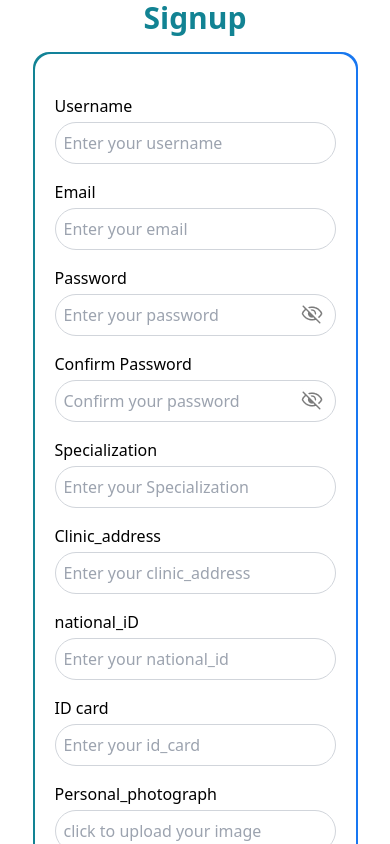
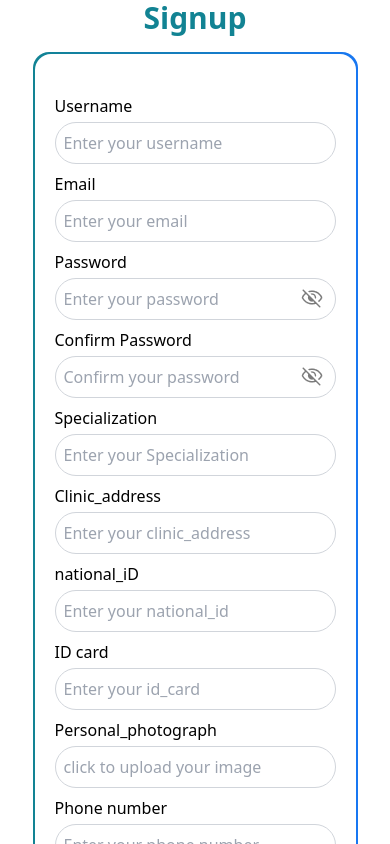
Before and after one commit to Medical-Society/Doctor-Website, a React (Vite) app: page / in a window 390 px wide. Shown: the top 844 px of the page. Built offline with nearby package versions, Linux system fonts and the light colour scheme.

Commit message:
finish the responsive design

```diff
--- a/src/Pages/Signup.tsx
+++ b/src/Pages/Signup.tsx
@@ -43,7 +43,7 @@
   }
 const renderFormInputList = FormInputlist.map(input => (
     <div key={input.id}>
-       <div className='flex flex-col gap-1 relative'>
+       <div className='flex flex-col gap-1 relative lg:w-96'>
             <label>{input.label}</label>
             <input
                 type={(input.id === 'password'  && showPassword) || ( input.id === 'confirmPassword' && showConfirmPassword) ? 'text' : input.type}
@@ -74,13 +74,14 @@
     <div className="min-h-screen flex justify-center items-center">
       <div className="lg:w-1/2 w-full max-w-lg flex flex-col justify-center items-center">
         <h1 className="text-primary text-3xl font-bold mb-4">Signup</h1>
-        <div className="rounded-2xl bg-gradient-to-r from-primary to-secondary p-0.5 w-10/12 max-w-md">
-          <form className="flex flex-col bg-white rounded-2xl py-10 px-5 gap-4  xl:justify-start" onSubmit={handleCliker}>
-            {renderFormInputList}
-            <Button text="Signup" />
-            <HaveAccountOrNot type="signup" />
-          </form>
+        <div className="rounded-2xl bg-gradient-to-r from-primary to-secondary p-0.5 w-10/12 max-w-md lg:min-w-max mb-4">
+        <form className="grid grid-cols-1 xl:grid-cols-2 gap-2 bg-white rounded-2xl py-10 px-5 xl:px-10 xl:py-12 " onSubmit={handleCliker}>
+          {renderFormInputList}
+
+        </form>
         </div>
+           <Button text="Signup" />
+          <HaveAccountOrNot type="signup" />
       </div>
     </div>
   );
```
